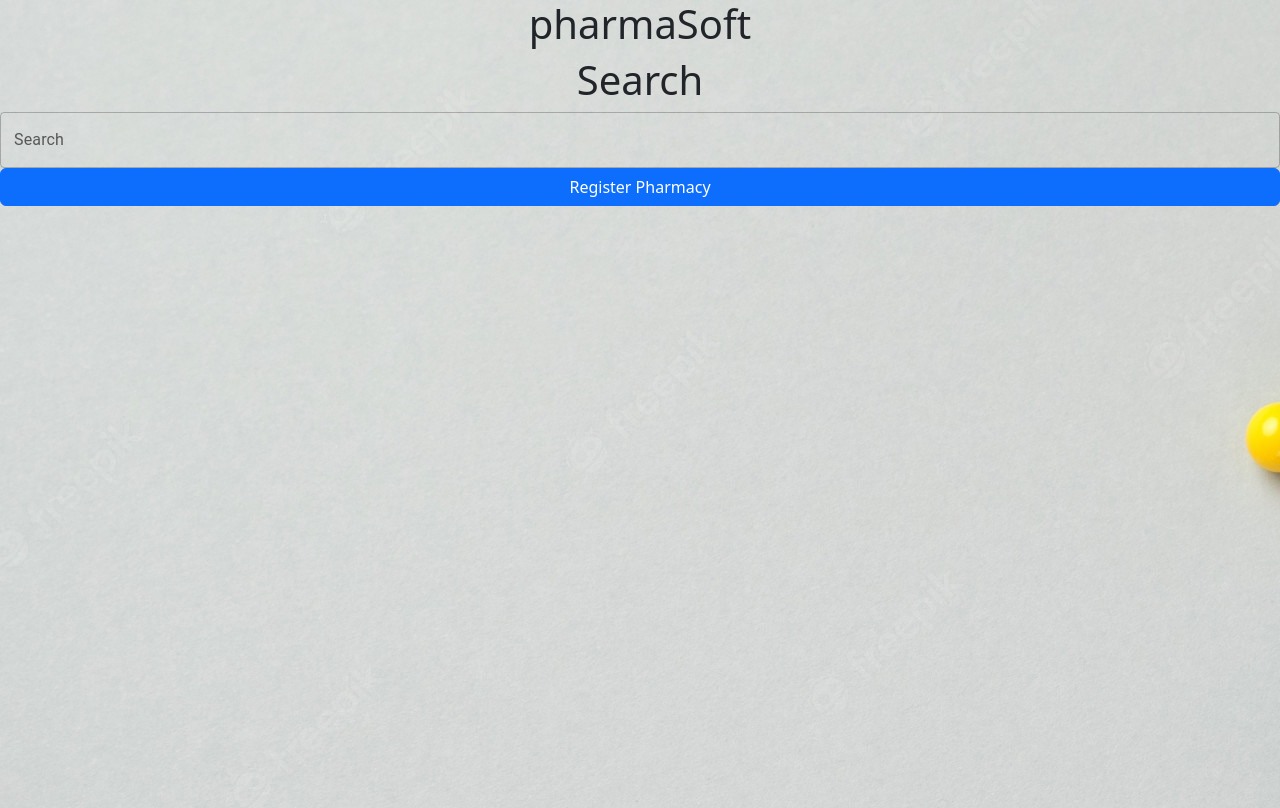
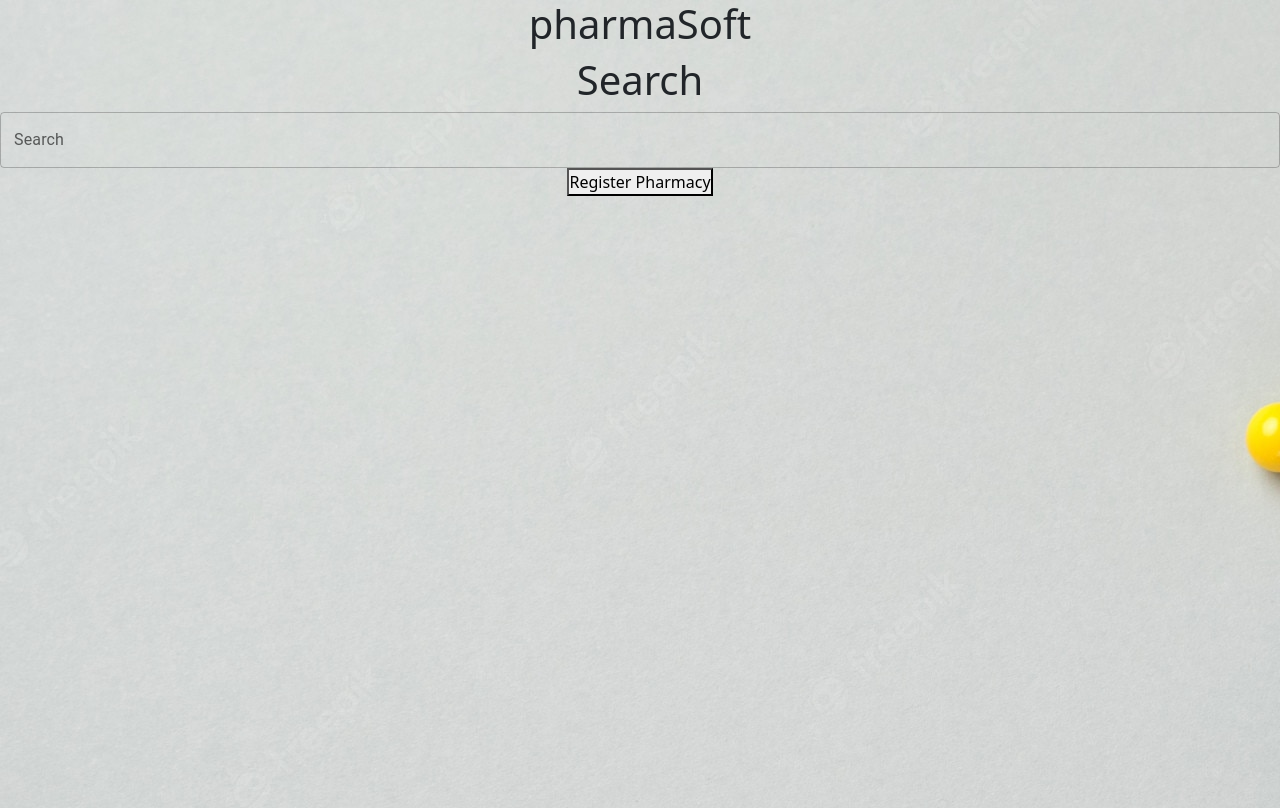
Before and after one commit to AyobamiMichael/pharmasoft-app, a React (Create React App) app: page / in a window 1280 px wide. Shown: the top 808 px of the page. Built offline with nearby package versions, Linux system fonts and the light colour scheme.

Commit message:
initial commit

```diff
--- a/src/landingpage/landingpage.css
+++ b/src/landingpage/landingpage.css
@@ -15,3 +15,11 @@ h1{
 .searchbar{
     width: 30%;
 }
+
+.registerpharma{
+        position: relative;
+        width: 100px;
+        height: 200px;
+        top: 50px;
+
+}
--- a/src/landingpage/landingpage.js
+++ b/src/landingpage/landingpage.js
@@ -14,8 +14,8 @@ const Searchdrugs =() => {
                 label="Search"
             />
            </div>
-           <div className="d-grid">
-          <button type="submit" className="btn btn-primary">
+           <div className="registerpharma">
+          <button type="submit" className="addpharma">
             Register Pharmacy
           </button>
         </div>
```
